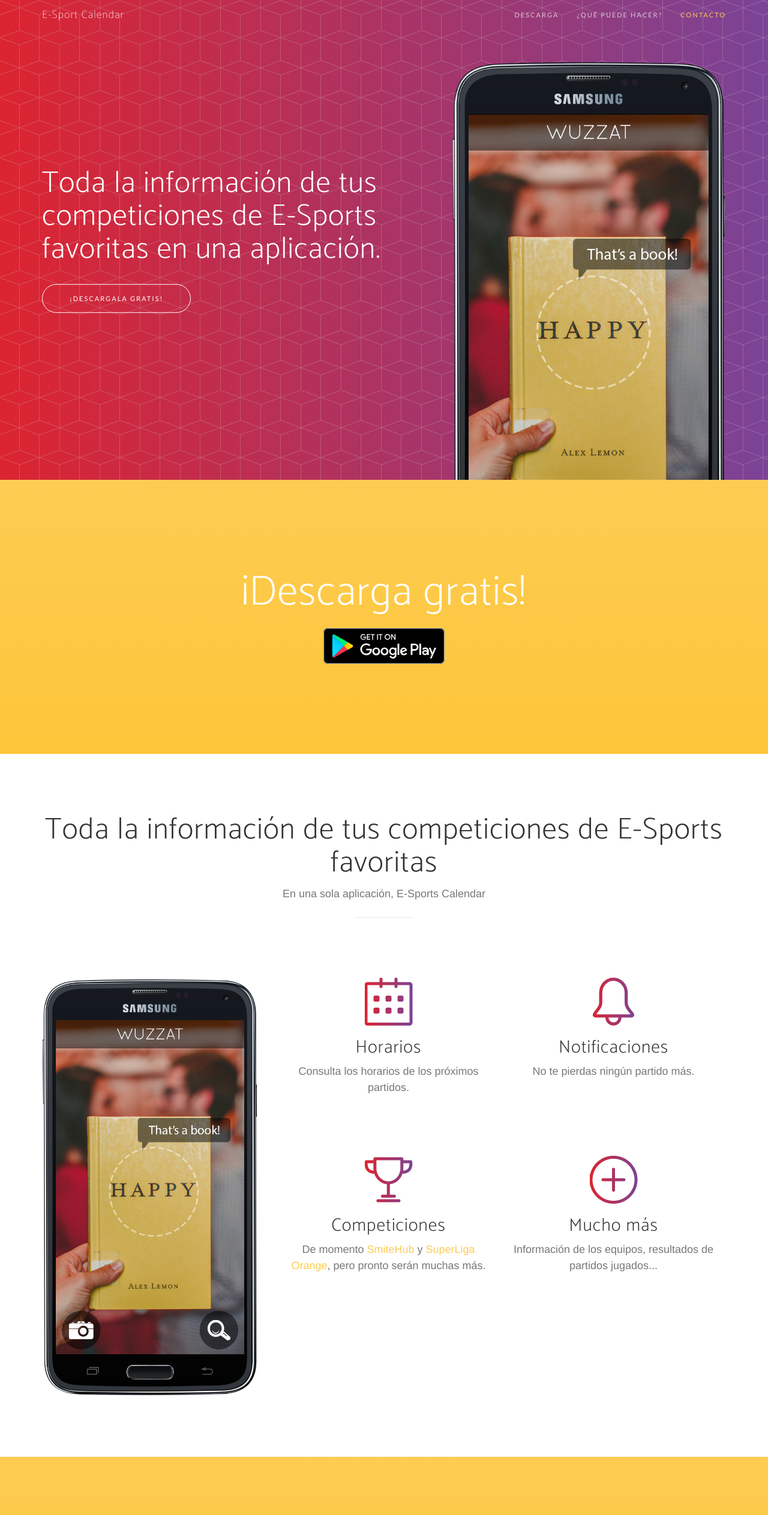
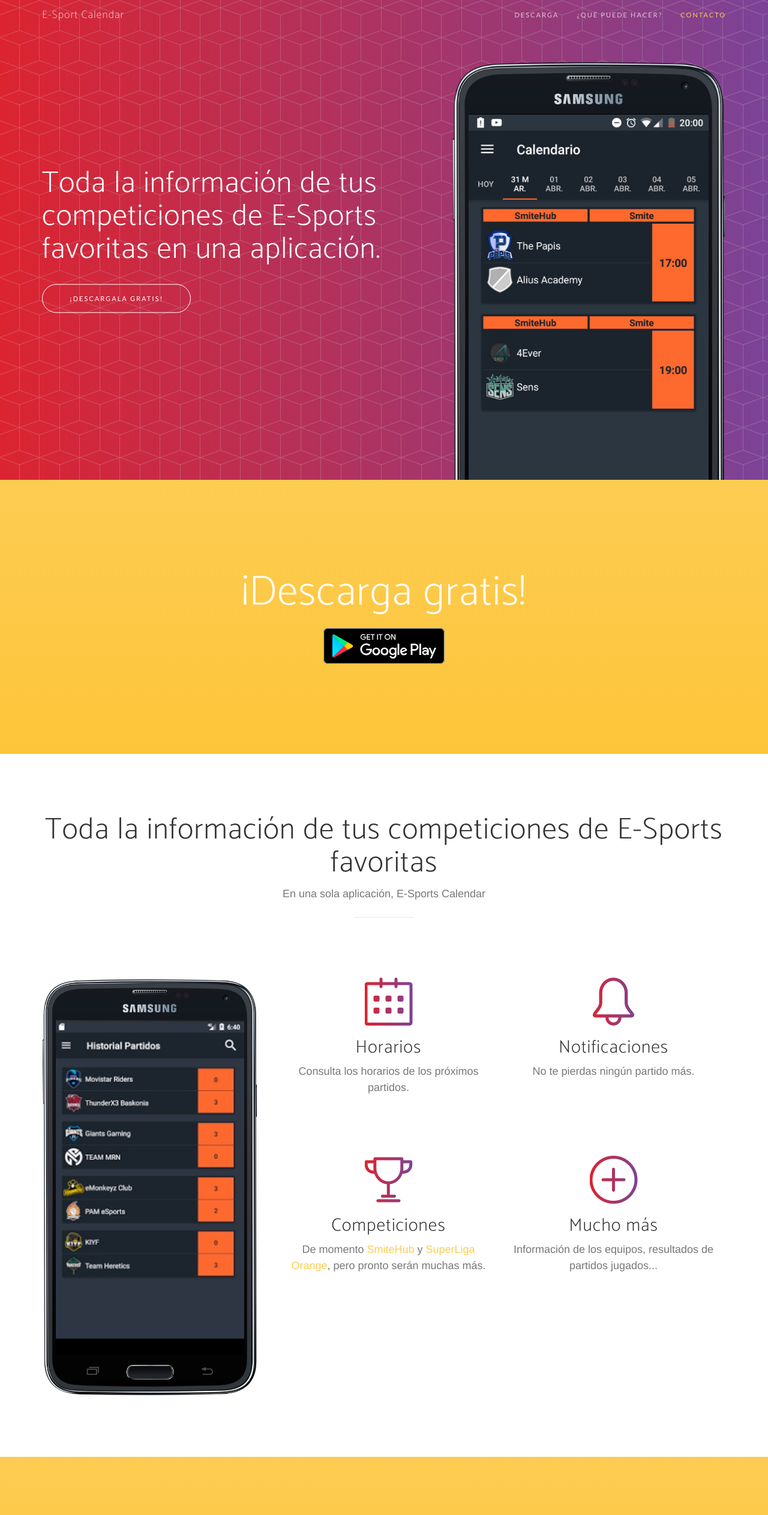
Before and after one commit to sm-2/Landing, a website: page index.html in a window 1280 px wide. Shown: the top 2526 px of the page at 60% size. Drawn offline with nearby package versions, Linux system fonts and the light colour scheme; files that its build step writes are made by us from their sources; a web font is replaced by a local one.

Commit message:
imagenes

```diff
--- a/index.html
+++ b/index.html
@@ -84,7 +84,7 @@
                             <div class="device">
                                 <div class="screen">
                                     <!-- Demo image for screen mockup, you can put an image here, some HTML, an animation, video, or anything else! -->
-                                    <img src="img/demo-screen-1.jpg" class="img-responsive" alt="">
+                                    <img src="img/screen-2.jpg" class="img-responsive" alt="">
                                 </div>
                                 <div class="button">
                                     <!-- You can hook the "home button" to some JavaScript events or just remove it -->
@@ -129,7 +129,7 @@
                             <div class="device">
                                 <div class="screen">
                                     <!-- Demo image for screen mockup, you can put an image here, some HTML, an animation, video, or anything else! -->
-                                    <img src="img/demo-screen-1.jpg" class="img-responsive" alt=""> </div>
+                                    <img src="img/screen-1.jpg" class="img-responsive" alt=""> </div>
                                 <div class="button">
                                     <!-- You can hook the "home button" to some JavaScript events or just remove it -->
                                 </div>
```
Also changed, not shown: img/demo-screen-1.jpg (deleted), img/screen-1.jpg (added), img/screen-2.jpg (added).
